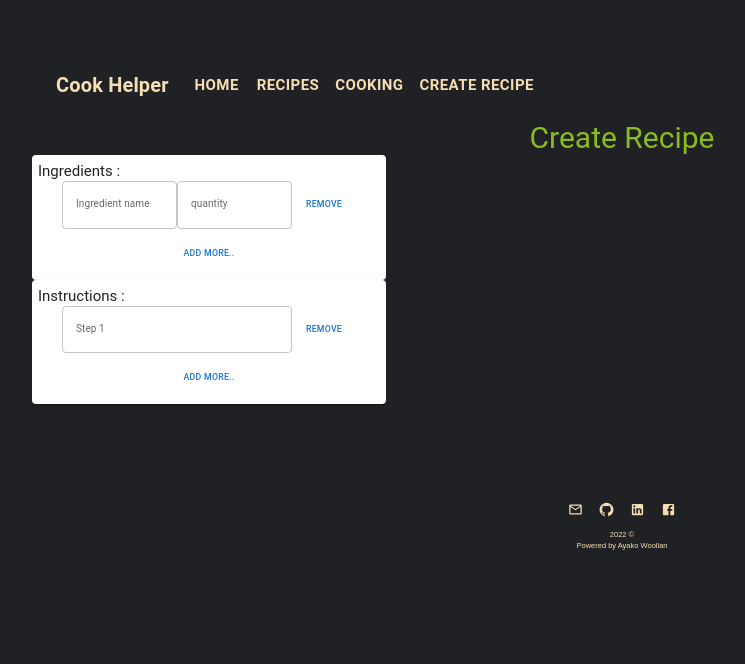
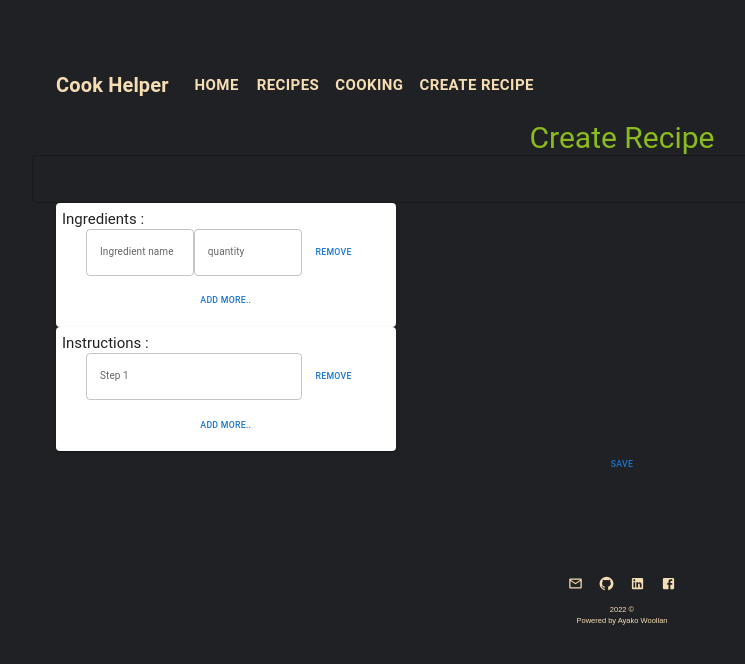
Before and after one commit to ayacomputer/cook-helper, a React (Create React App) app in the folder client/: page /createRecipe in a window 1280 px wide. Shown: the top 664 px of the page, without its empty margins (18-763 px from the left). Built offline with nearby package versions, Linux system fonts and the light colour scheme.

Commit message:
updating createRecipe page

```diff
--- a/client/src/pages/createRecipe.jsx
+++ b/client/src/pages/createRecipe.jsx
@@ -1,4 +1,4 @@
-import { Box, TextField, Typography, Container, Button, Card } from '@mui/material';
+import { Box, TextField, Typography, Container, Button, Card, FormGroup } from '@mui/material';
 import React, { useState } from 'react';
 import { useMutation } from '@apollo/client';
 import NavBar from '../layouts/NavBar';
@@ -7,8 +7,13 @@ import IngredientForm from '../components/ingredientForm';
 import StepsForm from '../components/stepsForm';
 
 export default function CreateRecipe() {
-    // const [recipeFormData, setRecipeFormData] = useState({ image: '', name: '', ingredients: '', steps: '', totalTime: '', serves: '' });
-    // const [createRecipe] = useMutation(CREATE_RECIPE);
+    const [recipeFormData, setRecipeFormData] = useState();
+    const [createRecipe] = useMutation(CREATE_RECIPE);
+
+
+    const formSubmitHandler = () => {
+
+    }
 
 
 
@@ -16,8 +21,19 @@ export default function CreateRecipe() {
         <>
             <NavBar />
             <Typography variant="h3">Create Recipe</Typography>
-            <IngredientForm />
-            <StepsForm />
+            <FormGroup>
+                <TextField>
+
+                </TextField>
+
+                <Container>
+                    <IngredientForm />
+                    <StepsForm />
+                </Container>
+
+
+                <Button>Save</Button>
+            </FormGroup>
 
 
 
```
Also changed, not shown: 1 other file (tests, documents, lock files or other folders).
